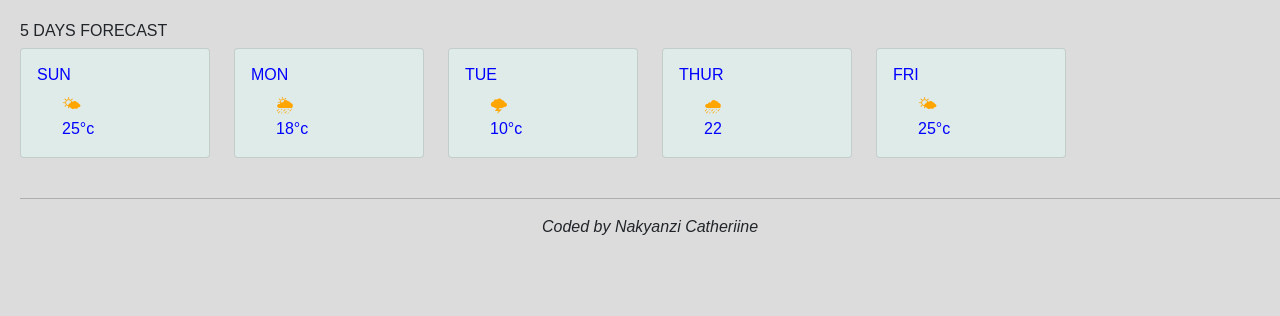
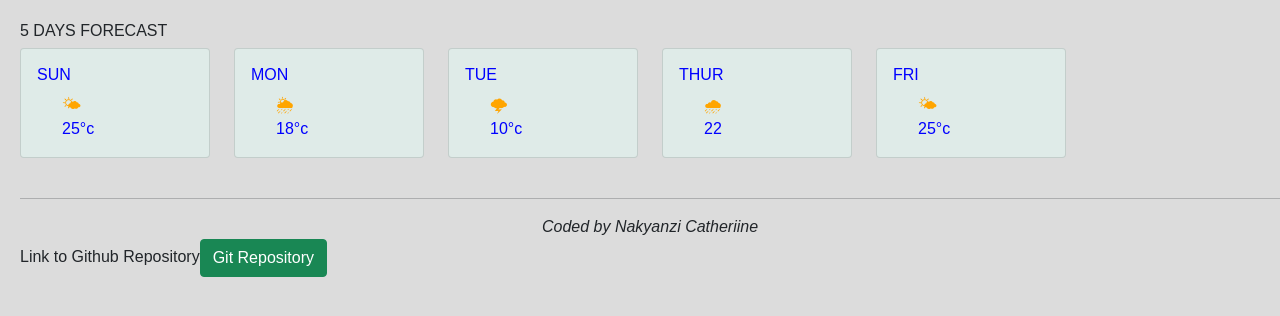
Before and after one commit to catherine256/weatherWeb, a website built with Parcel: page index.html in a window 1280 px wide. Shown: the part 432-748 px from the top of the page. Built offline with nearby package versions, Linux system fonts and the light colour scheme.

Commit message:
repoLink

```diff
--- a/index.html
+++ b/index.html
@@ -121,6 +121,7 @@
     <br />
     <hr />
     <footer><em>Coded by Nakyanzi Catheriine</em></footer>
+    Link to Github Repository<a href="https://github.com/catherine256/weatherWeb"><button class="btn btn-success">Git Repository</button></a>
 
     <script src="./src/index.js"></script>
   </body>
```
